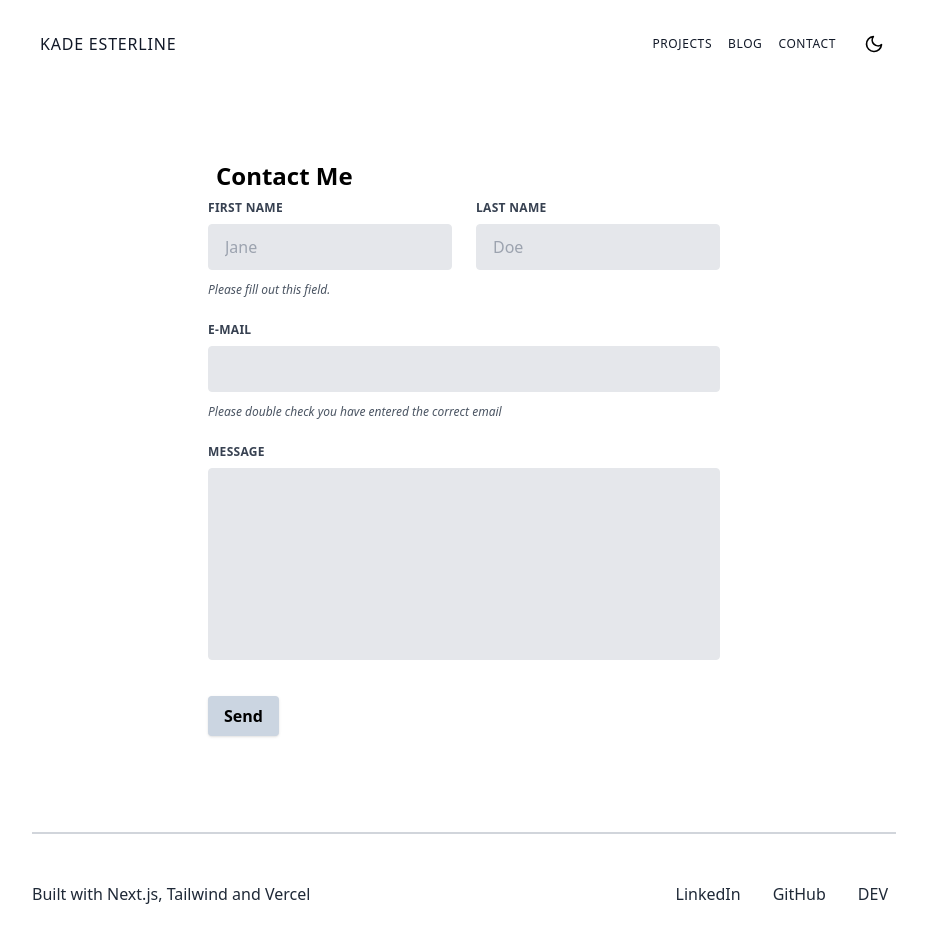
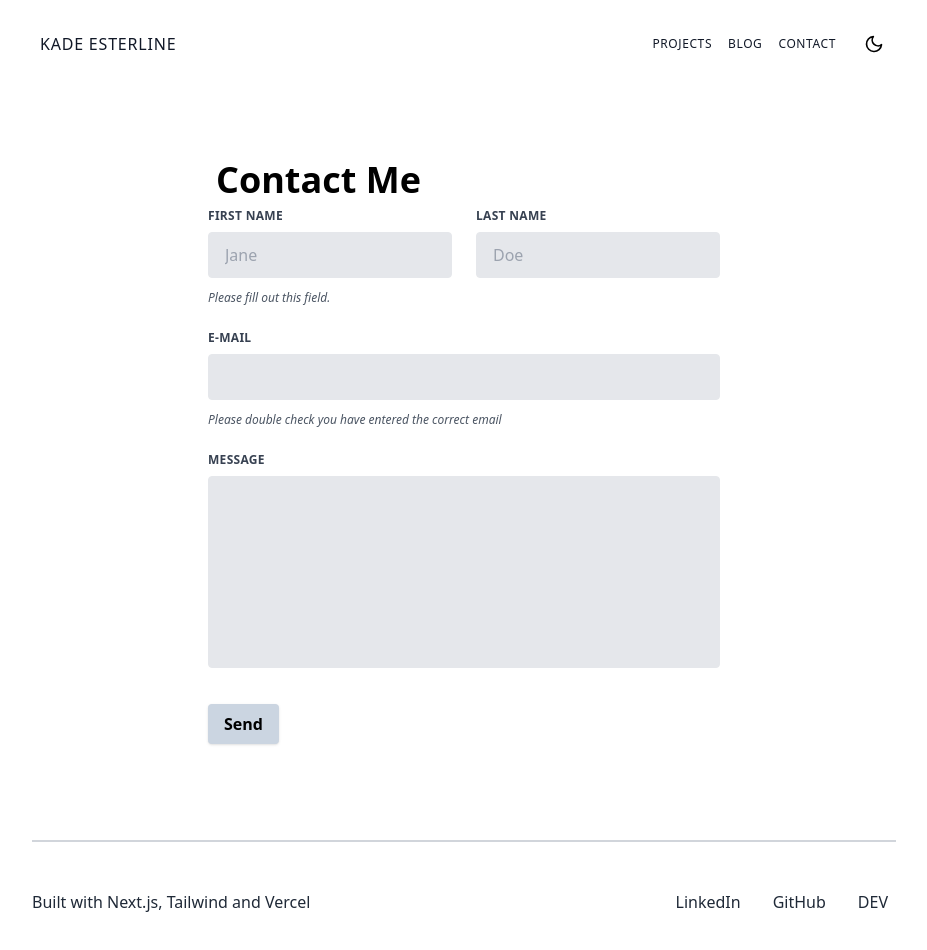
Before and after one commit to kadeesterline/nextjs-portfolio, a Next.js app: page /Contact in a window 1280 px wide. Shown: the top 950 px of the page, without its empty margins (176-1103 px from the left). Built offline with nearby package versions, Linux system fonts and the light colour scheme.

Commit message:
changes styling

```diff
--- a/pages/Contact.tsx
+++ b/pages/Contact.tsx
@@ -40,7 +40,7 @@ const Contact: NextPage = () => {
 
       <main className="max-w-4xl mx-auto mt-16 antialiased">
         <div className="grid place-content-center">
-          <h1 className="font-bold text-2xl m-2"> Contact Me </h1>
+          <h1 className="font-bold text-4xl m-2"> Contact Me </h1>
           <form className="w-full max-w-lg" onSubmit={handleSubmit}>
             <div className="flex flex-wrap -mx-3 mb-6">
               <div className="w-full md:w-1/2 px-3 mb-6 md:mb-0">
```
